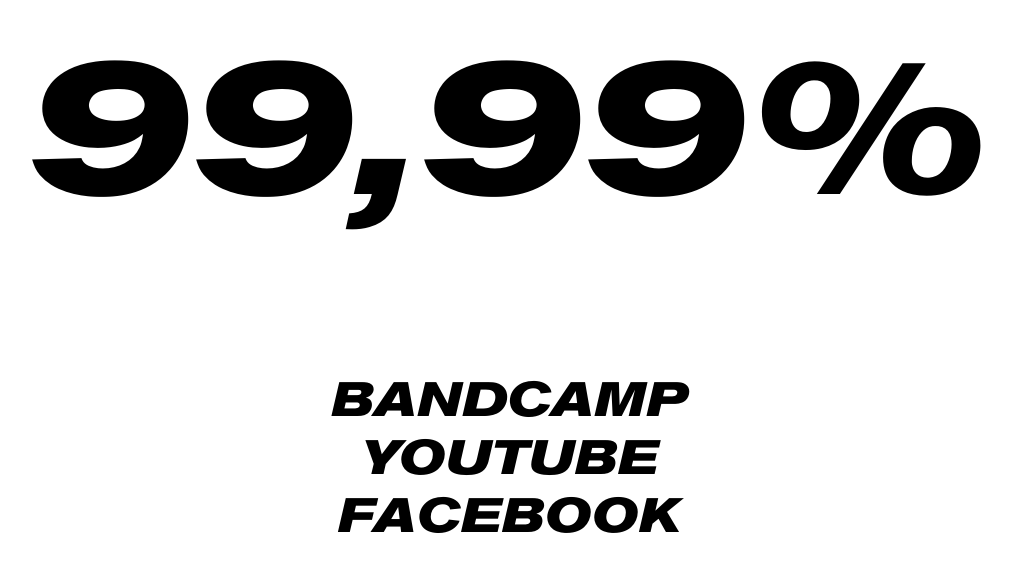
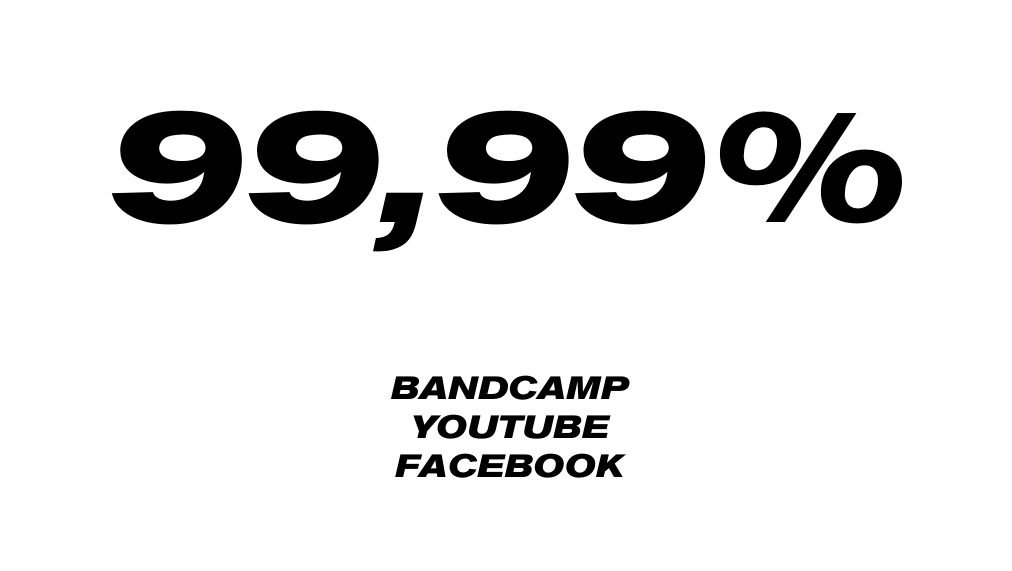
Before and after one commit to germanodusha/discountcodes, a plain HTML site: page index.html in a window 1280 px wide. Shown: the part 123-694 px from the top of the page, without its empty margins (130-1142 px from the left). Drawn offline with Linux system fonts and the light colour scheme.

Commit message:
better font sizes

```diff
--- a/css/main.css
+++ b/css/main.css
@@ -7,7 +7,7 @@ html {
   height: 100%;
 }
 body {
-  font-size: 3em;
+  font-size: 2em;
   flex: 1;
   display: flex;
   align-items: center;
@@ -34,11 +34,11 @@ h1 {
 }
 @media screen and (min-width: 620px) {
   h1 {
-    font-size: 3em;
+    font-size: 4em;
   }
 }
 @media screen and (min-width: 970px) {
   h1 {
-    font-size: 4em;
+    font-size: 5em;
   }
 }
```
